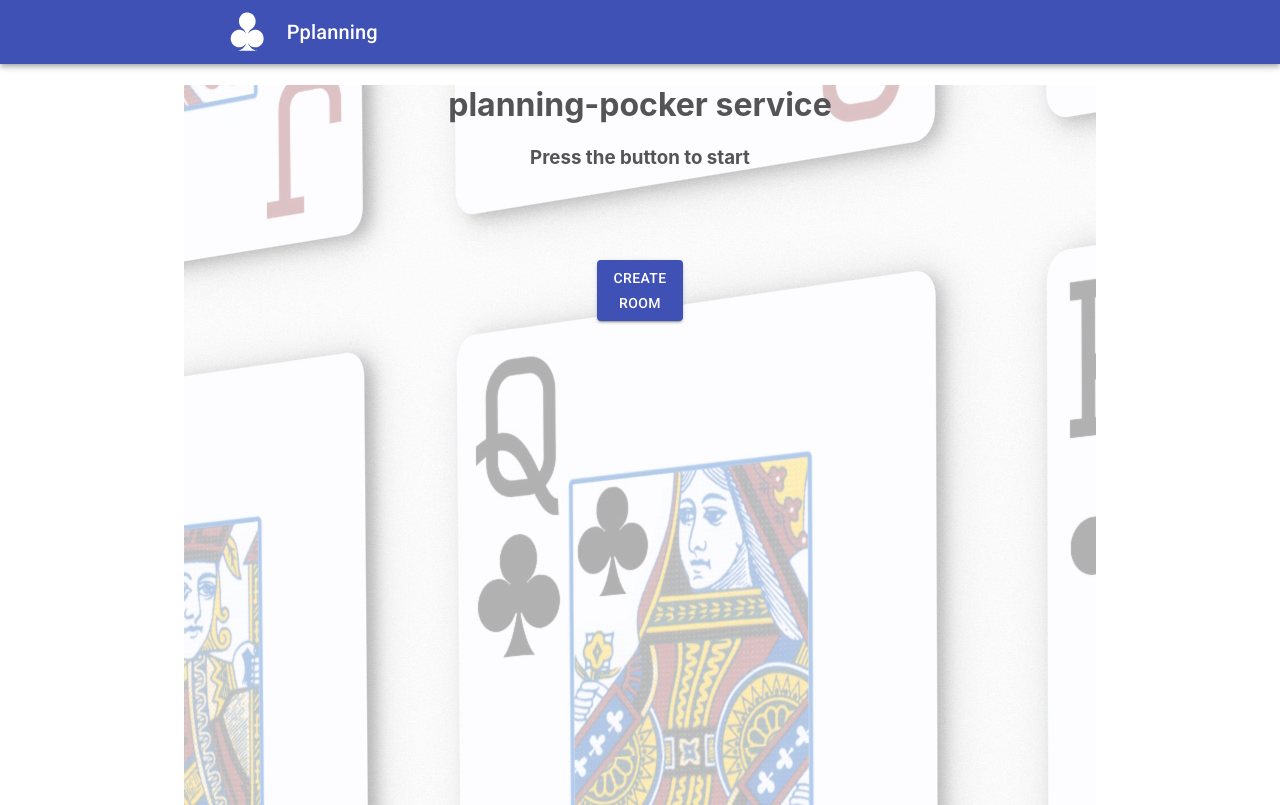
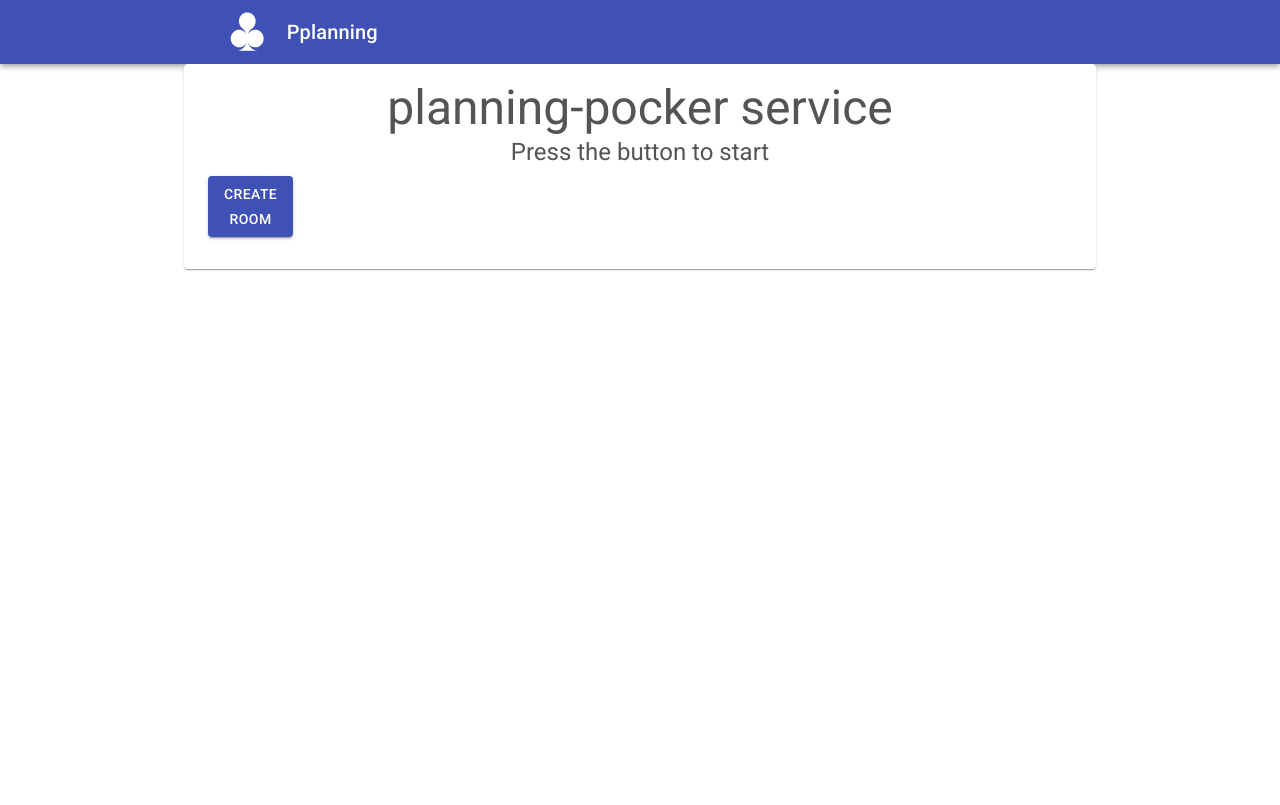
Before and after one commit to iteremasov/planningpocker, a React (Create React App) app in the folder client/: page / in a window 1280 px wide. Built offline with nearby package versions, Linux system fonts and the light colour scheme.

Commit message:
refactoring 'start plsnning' component

```diff
--- a/client/src/components/DisconnectModal.jsx
+++ b/client/src/components/DisconnectModal.jsx
@@ -2,13 +2,9 @@ import React from 'react';
 import { makeStyles } from '@material-ui/core/styles';
 import Modal from '@material-ui/core/Modal';
 
-function rand() {
-  return Math.round(Math.random() * 20) - 10;
-}
-
 function getModalStyle() {
-  const top = 50 + rand();
-  const left = 50 + rand();
+  const top = 50;
+  const left = 50;
 
   return {
     top: `${top}%`,
@@ -30,7 +26,6 @@ const useStyles = makeStyles((theme) => ({
 
 export default function DisconnectModal({showModal}) {
   const classes = useStyles();
-  console.log('modal', showModal)
   const [modalStyle] = React.useState(getModalStyle);
 
   const handleClose = () => {
--- a/client/src/components/StartPlanning.jsx
+++ b/client/src/components/StartPlanning.jsx
@@ -1,5 +1,9 @@
 import React, { Component } from 'react';
 import { fetchJsonPost } from '../Services/basicServices';
+import Card from '@material-ui/core/Card';
+import CardContent from '@material-ui/core/CardContent';
+import Typography from '@material-ui/core/Typography';
+import CardActions from '@material-ui/core/CardActions';
 import './startPlanning.css';
 import Button from '@material-ui/core/Button'
 
@@ -11,18 +15,29 @@ export default class StartPlanning extends Component {
       .catch(err => console.log(err));
   };
   render() {
+    const styles = {
+      root: {
+        justifyContent: 'center'
+      }
+    };
     return (
-			<div className="startPlanning">
-				<h1>planning-pocker service</h1>
-				<h3>Press the button to start</h3>
-				<div className="start-button">
+      <Card>
+        <CardContent>
+          <Typography variant="h3" component="h2">
+            planning-pocker service
+          </Typography>
+          <Typography variant="h5" component="h2">
+            Press the button to start
+          </Typography>
+          <CardActions classes={{root: styles.root}}>
             <Button
               color="primary"
               variant="contained"
               onClick={this.makeRoom}>Create <br /> Room
              </Button>
-				</div>
-			</div>
+          </CardActions>
+        </CardContent>
+      </Card>
     );
   }
 }
```
Lines whose indentation alone changed are shown as unchanged.
